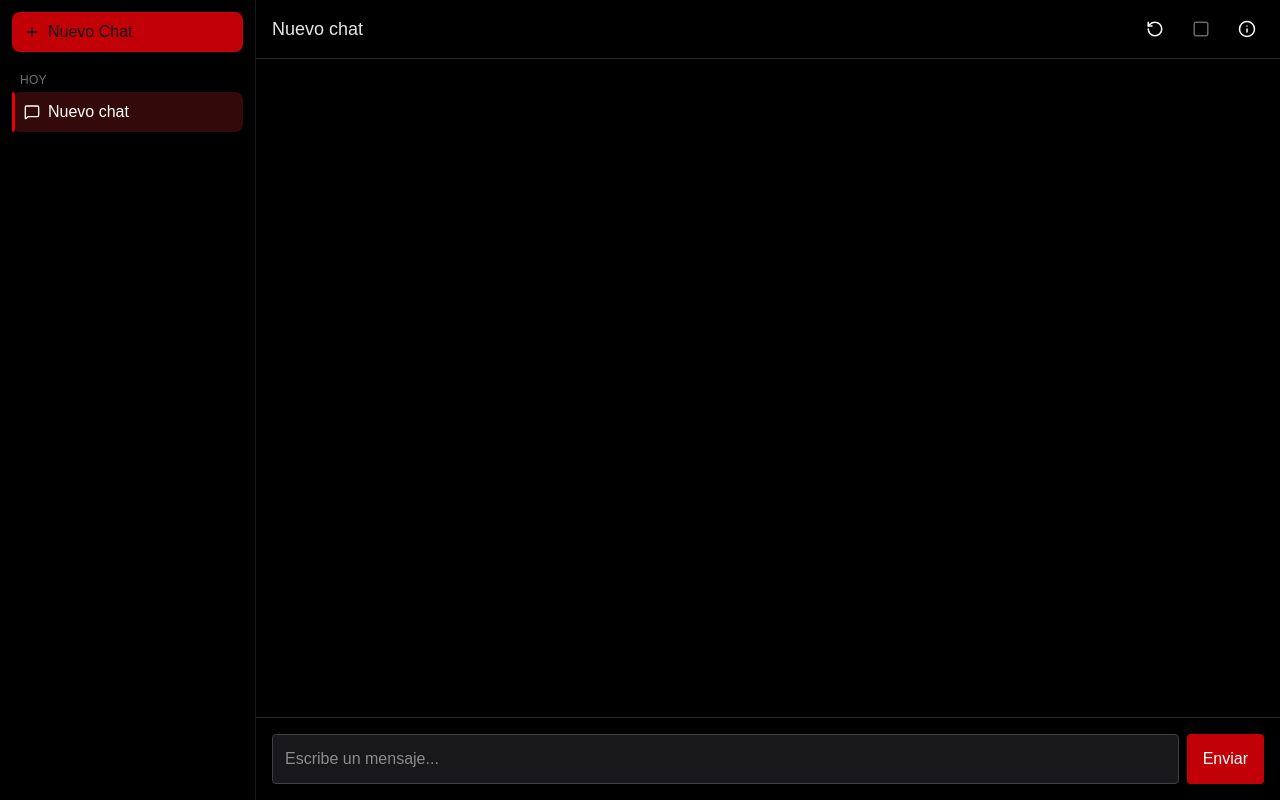
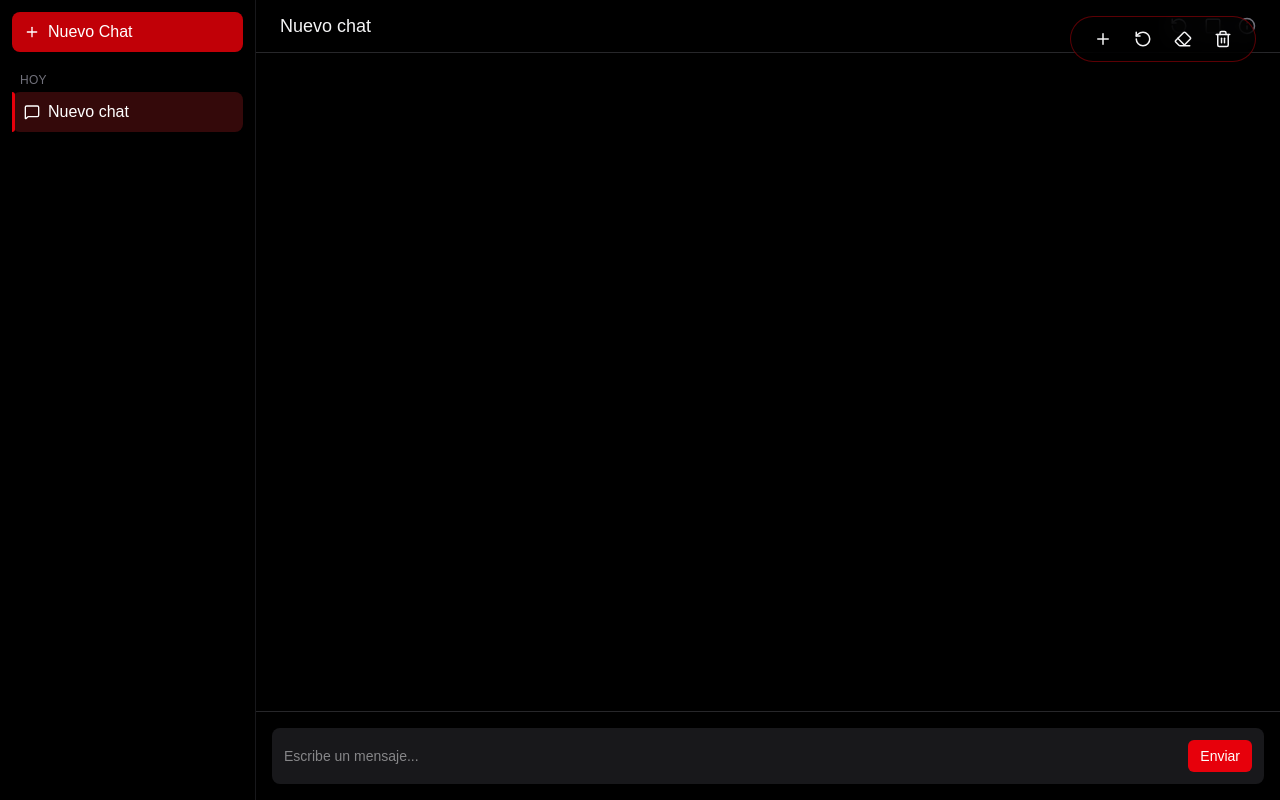
Before and after one commit to mijail-bakunin/bakubin-front, a Next.js app: page / in a window 1280 px wide. Both pictures are taken after a click on the button "Nuevo Chat". Built offline with nearby package versions, Linux system fonts and the light colour scheme.

Commit message:
Front with toolbar, sidebar & topbar with visual bug

```diff
--- a/app/layout.tsx
+++ b/app/layout.tsx
@@ -1,3 +1,4 @@
+// app/layout.tsx
 import "./globals.css";
 
 export const metadata = {
@@ -5,10 +6,14 @@ export const metadata = {
   description: "Chat estilo ChatGPT personalizado",
 };
 
-export default function RootLayout({ children }: { children: React.ReactNode }) {
+export default function RootLayout({
+  children,
+}: {
+  children: React.ReactNode;
+}) {
   return (
     <html lang="es" className="h-full bg-black">
-      <body className="h-full min-h-screen bg-black text-white overflow-hidden">
+      <body className="h-full min-h-screen bg-black text-white">
         {children}
       </body>
     </html>
--- a/app/page.tsx
+++ b/app/page.tsx
@@ -1,3 +1,4 @@
+// app/page.tsx
 import ChatLayout from "@/components/chat/ChatLayout";
 
 export default function HomePage() {
--- a/components/chat/ChatInput.tsx
+++ b/components/chat/ChatInput.tsx
@@ -4,44 +4,65 @@ import { useState } from "react";
 import { useChatStore } from "@/store/chatStore";
 
 export default function ChatInput() {
-  const [text, setText] = useState("");
-  const { activeChatId, addMessage, addAssistantMessage } = useChatStore();
+  // Selectores simples, uno por cada propiedad.
+  const activeChatId = useChatStore((s) => s.activeChatId);
+  const addMessage = useChatStore((s) => s.addMessage);
+  const addAssistantMessage = useChatStore((s) => s.addAssistantMessage);
+  const renameChat = useChatStore((s) => s.renameChat);
+  const chats = useChatStore((s) => s.chats);
+
+  const [value, setValue] = useState("");
 
   const handleSend = () => {
-    if (!text.trim() || !activeChatId) return;
+    if (!activeChatId || !value.trim()) return;
 
+    const userMessage = value.trim();
+
+    // 1) Agregar mensaje del usuario
     addMessage(activeChatId, {
       id: crypto.randomUUID(),
       role: "user",
-      content: text,
+      content: userMessage,
       createdAt: Date.now(),
     });
 
-    const userMessage = text;
-    setText("");
+    // 2) Si es el PRIMER mensaje → renombramos chat
+    const chat = chats.find((c) => c.id === activeChatId);
+    if (chat && chat.messages.length === 0) {
+      renameChat(activeChatId, userMessage.slice(0, 42));
+    }
 
-    // Respuesta automática (mock)
+    // 3) Mensaje automático (mock)
     setTimeout(() => {
       addAssistantMessage(
         activeChatId,
-        `Respuesta automática a: "${userMessage}"`
+        `Respuesta simulada a: "${userMessage}"`
       );
-    }, 600);
+    }, 400);
+
+    setValue("");
+  };
+
+  const handleKeyDown = (e: React.KeyboardEvent) => {
+    if (e.key === "Enter" && !e.shiftKey) {
+      e.preventDefault();
+      handleSend();
+    }
   };
 
   return (
-    <div className="flex gap-2">
-      <input
-        className="flex-1 bg-zinc-900 text-white p-3 rounded border border-zinc-700 outline-none"
-        value={text}
+    <div className="flex items-center gap-3 p-3 rounded-lg bg-zinc-900">
+      <textarea
+        className="flex-1 bg-transparent resize-none outline-none text-sm text-zinc-100"
+        value={value}
+        onChange={(e) => setValue(e.target.value)}
+        onKeyDown={handleKeyDown}
+        rows={1}
         placeholder="Escribe un mensaje..."
-        onChange={(e) => setText(e.target.value)}
-        onKeyDown={(e) => e.key === "Enter" && handleSend()}
       />
-
       <button
         onClick={handleSend}
-        className="px-4 bg-red-700 hover:bg-red-600 rounded text-white"
+        className="px-3 py-1.5 bg-red-600 rounded-md text-sm hover:bg-red-700 transition"
       >
         Enviar
       </button>
--- a/components/chat/ChatLayout.tsx
+++ b/components/chat/ChatLayout.tsx
@@ -1,55 +1,54 @@
 "use client";
 
-import { useEffect, useRef } from "react";
+import { useEffect } from "react";
 import { useChatStore } from "@/store/chatStore";
 import ChatSidebar from "./ChatSidebar";
+import ChatMessages from "./ChatMessages";
 import ChatInput from "./ChatInput";
-import ChatMessage from "./ChatMessage";
 import ChatTopbar from "./ChatTopbar";
+import FloatingToolbar from "./FloatingToolbar";
 
 export default function ChatLayout() {
-  const { activeChatId, chats } = useChatStore();
+  const activeChatId = useChatStore((s) => s.activeChatId);
+  const chats = useChatStore((s) => s.chats);
+  const setActiveChat = useChatStore((s) => s.setActiveChat);
 
-  const chat = chats.find((c) => c.id === activeChatId);
+  const activeChat = chats.find((c) => c.id === activeChatId) ?? null;
 
-  // Referencia al contenedor de mensajes para autoscroll
-  const messagesEndRef = useRef<HTMLDivElement | null>(null);
-
+  // Si no hay chat activo pero sí hay chats → seleccionamos el primero una sola vez
   useEffect(() => {
-    if (!messagesEndRef.current) return;
-    messagesEndRef.current.scrollIntoView({ behavior: "smooth", block: "end" });
-  }, [chat?.messages.length]);
+    if (!activeChatId && chats.length > 0) {
+      setActiveChat(chats[0].id);
+    }
+  }, [activeChatId, chats, setActiveChat]);
 
   return (
-    <div className="flex w-full h-full overflow-hidden">
+    <div className="flex h-screen w-full bg-black text-white">
       <ChatSidebar />
 
-      {/* Área principal */}
-      <div className="flex flex-col flex-1 bg-black text-white h-full">
-        {!chat ? (
+      <div className="relative flex h-full flex-1 flex-col">
+        {/* Toolbar flotante (ya no toca Zustand de forma agresiva) */}
+        <FloatingToolbar />
+
+        {activeChat ? (
+          <>
+            <ChatTopbar />
+
+            <div className="flex-1 overflow-y-auto p-4 space-y-4">
+              <ChatMessages messages={activeChat.messages} />
+            </div>
+
+            <div className="border-t border-zinc-800 p-4">
+              <ChatInput />
+            </div>
+          </>
+        ) : (
           <div className="flex flex-1 items-center justify-center opacity-60">
             <div className="text-center">
-              <h1 className="text-3xl mb-2 font-semibold">Bienvenido a Bakubin</h1>
+              <h1 className="text-3xl mb-2 font-semibold">
+                Bienvenido a Bakubin
+              </h1>
               <p className="text-sm">Crea un nuevo chat para comenzar</p>
-            </div>
-          </div>
-        ) : (
-          <div className="flex flex-col h-full">
-            {/* Header */}
-            <ChatTopbar />
-
-            {/* Mensajes */}
-            <div className="flex-1 overflow-y-auto p-4 space-y-4">
-              {chat.messages.map((msg) => (
-                <ChatMessage key={msg.id} message={msg} />
-              ))}
-              {/* ancla para el autoscroll */}
-              <div ref={messagesEndRef} />
-            </div>
-
-            {/* Input */}
-            <div className="p-4 border-t border-zinc-800">
-              <ChatInput />
             </div>
           </div>
         )}
--- a/components/chat/ChatMessages.tsx
+++ b/components/chat/ChatMessages.tsx
@@ -1,35 +1,18 @@
 "use client";
 
-import { useEffect, useRef } from "react";
-import { useChatStore } from "@/store/chatStore";
+import { Message } from "@/store/chatStore";
 import ChatMessage from "./ChatMessage";
 
-export default function ChatMessages() {
-  const { chats, activeChatId } = useChatStore();
-  const containerRef = useRef<HTMLDivElement>(null);
+type Props = {
+  messages: Message[];
+};
 
-  const chat = chats.find((c) => c.id === activeChatId);
-
-  // Scroll automático al final
-  useEffect(() => {
-    if (containerRef.current) {
-      containerRef.current.scrollTop = containerRef.current.scrollHeight;
-    }
-  }, [chat?.messages]);
-
-  if (!chat)
-    return (
-      <div className="flex-1 flex items-center justify-center text-zinc-500">
-        Selecciona o crea un chat
-      </div>
-    );
+export default function ChatMessages({ messages }: Props) {
+  if (!messages.length) return null;
 
   return (
-    <div
-      ref={containerRef}
-      className="flex-1 overflow-y-auto p-4 space-y-4 bg-black"
-    >
-      {chat.messages.map((msg) => (
+    <div className="flex flex-col gap-3">
+      {messages.map((msg) => (
         <ChatMessage key={msg.id} message={msg} />
       ))}
     </div>
--- a/components/chat/ChatTopbar.tsx
+++ b/components/chat/ChatTopbar.tsx
@@ -1,50 +1,42 @@
 "use client";
 
 import { useChatStore } from "@/store/chatStore";
-import { RotateCcw, Square, Info } from "lucide-react";
+import { Info, RotateCcw, Square } from "lucide-react";
 
 export default function ChatTopbar() {
-  const { activeChatId, chats, regenerateLastMessage } = useChatStore();
+  // Selectores simples → no generan warnings de getSnapshot
+  const activeChatId = useChatStore((s) => s.activeChatId);
+  const chats = useChatStore((s) => s.chats);
 
-  const chat = chats.find((c) => c.id === activeChatId);
-
-  if (!chat) return null;
-
-  const isGenerating = false;
-  // Más adelante esto va a reflejar el estado real del streaming
+  const activeChat = chats.find((c) => c.id === activeChatId);
+  const title = activeChat?.title ?? "Selecciona o crea un chat";
 
   return (
-    <div className="flex items-center justify-between px-4 py-3 border-b border-zinc-800 bg-black/70 backdrop-blur">
-      {/* Título */}
-      <h1 className="text-lg font-medium opacity-90 truncate">
-        {chat.title || "Chat sin título"}
+    <div className="flex items-center justify-between border-b border-zinc-800 px-6 py-3">
+      <h1 className="text-lg font-medium text-zinc-100 truncate">
+        {title}
       </h1>
 
-      {/* Controles */}
-      <div className="flex items-center gap-3">
-
-        {/* Botón Regenerar */}
+      {/* Iconos “fantasma” por ahora, puro front */}
+      <div className="flex items-center gap-4 text-zinc-500">
         <button
-          onClick={() => regenerateLastMessage(chat.id)}
-          className="p-2 hover:bg-zinc-800 rounded transition"
-          title="Regenerar respuesta"
+          type="button"
+          className="hover:text-zinc-200 transition"
+          aria-label="Regenerar última respuesta"
         >
           <RotateCcw size={18} />
         </button>
-
-        {/* Botón Detener Generación (por ahora mock) */}
         <button
-          disabled={!isGenerating}
-          className="p-2 hover:bg-zinc-800 rounded transition disabled:opacity-40"
-          title="Detener generación"
+          type="button"
+          className="hover:text-zinc-200 transition"
+          aria-label="Detener generación"
         >
           <Square size={18} />
         </button>
-
-        {/* Botón Info */}
         <button
-          className="p-2 hover:bg-zinc-800 rounded transition"
-          title="Información del chat"
+          type="button"
+          className="hover:text-zinc-200 transition"
+          aria-label="Información del chat"
         >
           <Info size={18} />
         </button>
--- /dev/null
+++ b/components/chat/FloatingToolbar.tsx
@@ -0,0 +1,113 @@
+"use client";
+
+import { Plus, RotateCcw, Eraser, Trash2 } from "lucide-react";
+import clsx from "clsx";
+import { useChatStore } from "@/store/chatStore";
+
+export default function FloatingToolbar() {
+  // Selectores simples: cada uno devuelve un valor estable
+  const activeChatId = useChatStore((s) => s.activeChatId);
+  const createChat = useChatStore((s) => s.createChat);
+  const clearChat = useChatStore((s) => s.clearChat);
+  const deleteChat = useChatStore((s) => s.deleteChat);
+  const regenerateLastMessage = useChatStore((s) => s.regenerateLastMessage);
+
+  const chatActive = !!activeChatId;
+
+  const handleNewChat = () => {
+    createChat();
+  };
+
+  const handleRegenerate = () => {
+    if (!activeChatId) return;
+    regenerateLastMessage(activeChatId);
+  };
+
+  const handleClear = () => {
+    if (!activeChatId) return;
+    clearChat(activeChatId);
+  };
+
+  const handleDelete = () => {
+    if (!activeChatId) return;
+    deleteChat(activeChatId);
+  };
+
+  return (
+    <div
+      className={clsx(
+        // Dock flotante, alineado arriba a la derecha
+        "group fixed right-6 top-4 z-20",
+        "flex items-center rounded-full border border-red-600/40",
+        "bg-black/60 px-3 py-1.5 text-zinc-200 shadow-lg backdrop-blur-md",
+        "transition-all duration-200 hover:bg-black/80",
+        chatActive ? "opacity-100" : "opacity-80"
+      )}
+    >
+      <ToolbarItem
+        icon={<Plus size={18} />}
+        label="Nuevo chat"
+        onClick={handleNewChat}
+      />
+      <ToolbarItem
+        icon={<RotateCcw size={18} />}
+        label="Regenerar"
+        onClick={handleRegenerate}
+        disabled={!chatActive}
+      />
+      <ToolbarItem
+        icon={<Eraser size={18} />}
+        label="Limpiar chat"
+        onClick={handleClear}
+        disabled={!chatActive}
+      />
+      <ToolbarItem
+        icon={<Trash2 size={18} />}
+        label="Eliminar chat"
+        onClick={handleDelete}
+        disabled={!chatActive}
+      />
+    </div>
+  );
+}
+
+type ToolbarItemProps = {
+  icon: React.ReactNode;
+  label: string;
+  onClick: () => void;
+  disabled?: boolean;
+};
+
+function ToolbarItem({ icon, label, onClick, disabled }: ToolbarItemProps) {
+  return (
+    <button
+      type="button"
+      onClick={disabled ? undefined : onClick}
+      disabled={disabled}
+      className={clsx(
+        "relative mx-1 flex h-8 w-8 items-center justify-center rounded-full text-xs",
+        "transition-all duration-150",
+        // Efecto “dock” en grupo
+        "group-hover:mx-2 group-hover:w-9",
+        disabled
+          ? "cursor-not-allowed text-zinc-500/40"
+          : "cursor-pointer text-zinc-100 hover:text-red-400"
+      )}
+      aria-label={label}
+    >
+      {icon}
+      {/* Tooltip */}
+      <span
+        className={clsx(
+          "pointer-events-none absolute -bottom-7 left-1/2 -translate-x-1/2",
+          "whitespace-nowrap rounded bg-zinc-900 px-2 py-1",
+          "text-[10px] text-white shadow-md opacity-0",
+          "transition-opacity duration-150",
+          "group-hover:opacity-100"
+        )}
+      >
+        {label}
+      </span>
+    </button>
+  );
+}
--- a/package.json
+++ b/package.json
@@ -11,6 +11,7 @@
   "dependencies": {
     "@heroicons/react": "^2.2.0",
     "clsx": "^2.1.1",
+    "framer-motion": "^12.23.24",
     "isomorphic-ws": "^5.0.0",
     "lucide-react": "^0.555.0",
     "next": "16.0.5",
@@ -28,6 +29,7 @@
     "@types/node": "^20",
     "@types/react": "^19",
     "@types/react-dom": "^19",
+    "baseline-browser-mapping": "^2.8.32",
     "eslint": "^9",
     "eslint-config-next": "16.0.5",
     "tailwindcss": "^4",
--- a/store/chatStore.ts
+++ b/store/chatStore.ts
@@ -23,7 +23,7 @@ export type ChatStore = {
 
   // Actions
   createChat: () => string;
-  setActiveChat: (id: string) => void;
+  setActiveChat: (id: string | null) => void;
   addMessage: (chatId: string, message: Message) => void;
   addAssistantMessage: (chatId: string, content: string) => void;
   regenerateLastMessage: (chatId: string) => void;
@@ -117,7 +117,7 @@ export const useChatStore = create<ChatStore>((set, get) => ({
     }));
   },
 
-  clearChat: (chatId : String) => {
+  clearChat: (chatId) => {
     set((state) => ({
       chats: state.chats.map((c) =>
         c.id === chatId ? { ...c, messages: [] } : c
@@ -146,7 +146,6 @@ export const useChatStore = create<ChatStore>((set, get) => ({
     });
   },
 
-
   setGenerating: (chatId, value) => {
     set((state) => ({
       chats: state.chats.map((c) =>
```
Also changed, not shown: app/chat/[id]/page.tsx (+3 -11 lines), components/chat/ChatMessage.tsx (+1 -16 lines), 1 other file (tests, documents, lock files or other folders).
